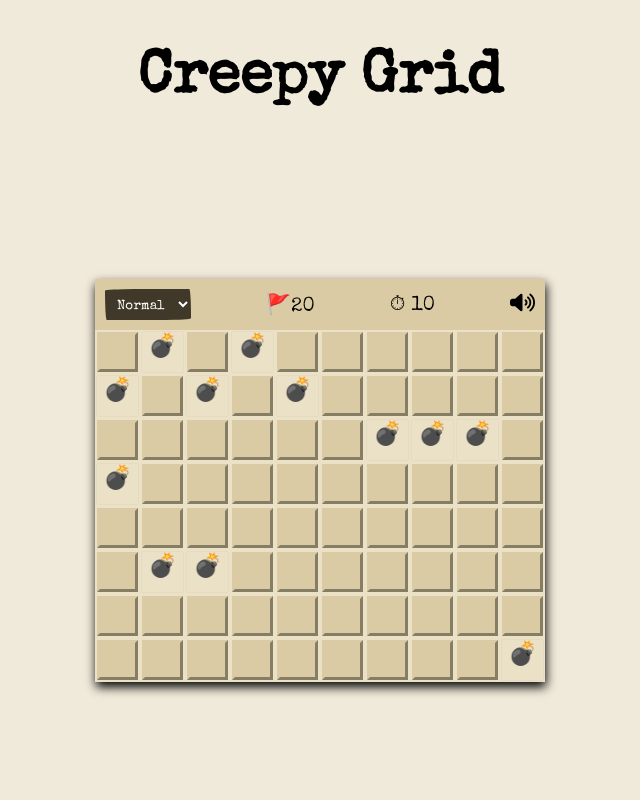
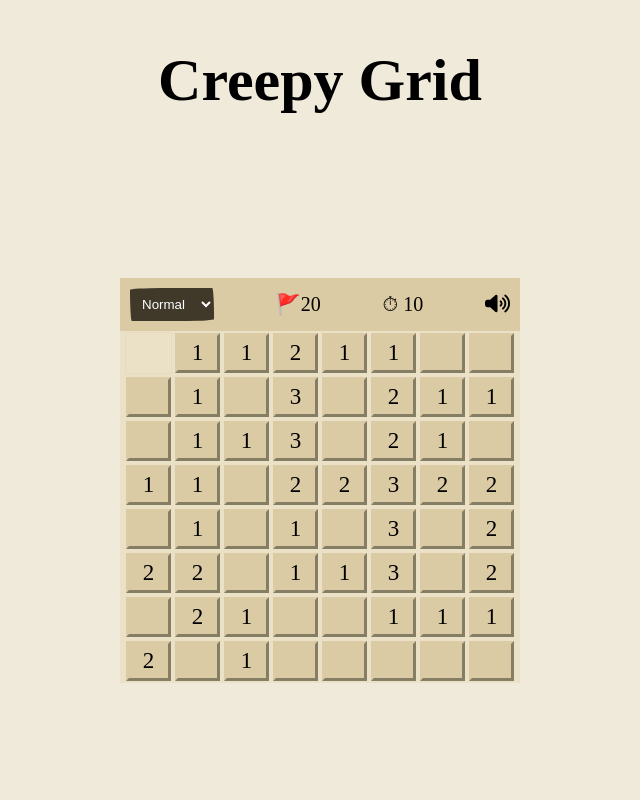
Before and after one commit to reachmohdaltaf/CreepyGrid, a plain HTML site: page index.html in a window 1280 px wide. Both pictures are taken after a click on the element 482 px from the left and 351 px from the top of the page. Shown: the top 800 px of the page, without its empty margins (320-960 px from the left). Drawn offline with nearby package versions, Linux system fonts and the light colour scheme; a web font is replaced by a local one.

Commit message:
fsdfsdfsdf

```diff
--- a/index.html
+++ b/index.html
@@ -1,20 +1,24 @@
 <!DOCTYPE html>
 <html lang="en">
   <head>
-    <meta charset="UTF-8">
-    <meta name="viewport" content="width=device-width, initial-scale=1.0">
-    <link rel="stylesheet" href="style.css">
-    <link rel="stylesheet" href="https://cdnjs.cloudflare.com/ajax/libs/font-awesome/6.6.0/css/all.min.css" integrity="sha512-Kc323vGBEqzTmouAECnVceyQqyqdsSiqLQISBL29aUW4U/M7pSPA/gEUZQqv1cwx4OnYxTxve5UMg5GT6L4JJg==" crossorigin="anonymous" referrerpolicy="no-referrer" />
+    <meta charset="UTF-8" />
+    <meta name="viewport" content="width=device-width, initial-scale=1.0" />
+    <link rel="stylesheet" href="style.css" />
+    <link
+      rel="stylesheet"
+      href="https://cdnjs.cloudflare.com/ajax/libs/font-awesome/6.6.0/css/all.min.css"
+      integrity="sha512-Kc323vGBEqzTmouAECnVceyQqyqdsSiqLQISBL29aUW4U/M7pSPA/gEUZQqv1cwx4OnYxTxve5UMg5GT6L4JJg=="
+      crossorigin="anonymous"
+      referrerpolicy="no-referrer"
+    />
     <title>Creepy Grid</title>
   </head>
   <body>
-
     <header class="web-header">
       <h1>Creepy Grid</h1>
     </header>
 
     <main>
-
       <div class="minesweeper">
         <header class="minesweeper-header">
           <select class="selector" name="" id="selector">
@@ -33,127 +37,78 @@
           </div>
         </header>
 
-        <div class="minesweeper-board">
-            <!----row and column come here-->
-            <!-- <div class="box revealed one">1</div>
-            <div class="box revealed flag"></div>
-            <div class="box revealed"></div>
-            <div class="box revealed"></div>
-            <div class="box revealed bomb"></div>
-            <div class="box revealed two flag">2</div>
-            <div class="box"></div>
-            <div class="box"></div>
-            <div class="box"></div>
-            <div class="box"></div>
-            <div class="box"></div>
-            <div class="box revealed "></div>
-            <div class="box revealed two">2</div>
-            <div class="box revealed three">3</div>
-            <div class="box"></div>
-            <div class="box"></div>
-            <div class="box"></div>
-            <div class="box"></div>
-            <div class="box"></div>
-            <div class="box revealed two">2</div>
-            <div class="box revealed one">1</div>
-            <div class="box revealed two">2</div>
-            <div class="box"></div>
-            <div class="box"></div>
-            <div class="box"></div>
-            <div class="box"></div>
-            <div class="box"></div>
-            <div class="box"></div>
-            <div class="box"></div>
-            <div class="box"></div>
-            <div class="box"></div>
-            <div class="box"></div>
-            <div class="box"></div>
-            <div class="box"></div>
-            <div class="box"></div>
-            <div class="box"></div>
-            <div class="box"></div>
-            <div class="box"></div>
-            <div class="box"></div>
-            <div class="box"></div>
-            <div class="box"></div>
-            <div class="box"></div>
-            <div class="box"></div>
-            <div class="box"></div>
-            <div class="box"></div>
-            <div class="box"></div>
-            <div class="box"></div>
-            <div class="box"></div>
-            <div class="box"></div>
-            <div class="box"></div>
-            <div class="box"></div>
-            <div class="box"></div>
-            <div class="box"></div>
-            <div class="box"></div>
-            <div class="box"></div>
-            <div class="box revealed"></div>
-            <div class="box revealed"></div>
-            <div class="box revealed"></div>
-            <div class="box revealed"></div>
-            <div class="box"></div>
-            <div class="box"></div>
-            <div class="box"></div>
-            <div class="box"></div>
-            <div class="box"></div>
-            <div class="box"></div>
-            <div class="box"></div>
-            <div class="box"></div>
-            <div class="box"></div>
-            <div class="box"></div>
-            <div class="box"></div>
-            <div class="box"></div>
-            <div class="box"></div>
-            <div class="box"></div>
-            <div class="box"></div>
-            <div class="box"></div>
-            <div class="box"></div>
-            <div class="box"></div>
-            <div class="box"></div>
-            <div class="box"></div>
-            <div class="box"></div>
+        <!-- board of minesweeper  -->
+
+        <div class="minesweeper-board" id="board">
+            <!-- tiles are here  -->
+        </div>
 
 
-
-      -->
-
     </div>
-
-    </div>
-
     </main>
 
     <section class="howtoplay">
-
       <div class="how-heading">
         <h2>How To Play The Game ?</h2>
       </div>
 
       <div class="how-content">
         <ul>
-            <li><strong>Objective:</strong> Clear a minefield without detonating any mines. The goal is to uncover all the safe squares.</li>
-            <li><strong>Game Board:</strong> The board consists of a grid of squares, some of which contain mines. The size of the board and the number of mines can vary depending on the difficulty level (easy, medium, hard).</li>
-            <li><strong>Starting the Game:</strong> Click on any square to start the game. The first click will always reveal a safe square.</li>
-            <li><strong>Uncovering Squares:</strong> Clicking on a square will either uncover a number (indicating the count of adjacent mines) or a mine (which ends the game). If a square with no adjacent mines is clicked, it will automatically reveal all adjacent squares.</li>
-            <li><strong>Numbers:</strong> Each uncovered number (1-8) indicates how many mines are in the surrounding squares (including diagonals). Use these numbers to deduce where mines might be located.</li>
-            <li><strong>Flagging Mines:</strong> Right-click (or use a specific key combination) to place a flag on a suspected mine location. Flagging helps keep track of potential mines and prevents accidental clicks.</li>
-            <li><strong>Winning the Game:</strong> The game is won when all non-mine squares are uncovered or all mines are flagged correctly.</li>
-            <li><strong>Losing the Game:</strong> The game is lost if you click on a mine, which will end the game and reveal all mine locations.</li>
-            <li><strong>Game Settings:</strong> Adjust settings for difficulty, including grid size and number of mines.</li>
-            <li><strong>Strategy:</strong> Use logic and deduction to uncover squares and flag potential mines. Start by clicking on corners or edges where there are fewer adjacent squares.</li>
+          <li>
+            <strong>Objective:</strong> Clear a minefield without detonating any
+            mines. The goal is to uncover all the safe squares.
+          </li>
+          <li>
+            <strong>Game Board:</strong> The board consists of a grid of
+            squares, some of which contain mines. The size of the board and the
+            number of mines can vary depending on the difficulty level (easy,
+            medium, hard).
+          </li>
+          <li>
+            <strong>Starting the Game:</strong> Click on any square to start the
+            game. The first click will always reveal a safe square.
+          </li>
+          <li>
+            <strong>Uncovering Squares:</strong> Clicking on a square will
+            either uncover a number (indicating the count of adjacent mines) or
+            a mine (which ends the game). If a square with no adjacent mines is
+            clicked, it will automatically reveal all adjacent squares.
+          </li>
+          <li>
+            <strong>Numbers:</strong> Each uncovered number (1-8) indicates how
+            many mines are in the surrounding squares (including diagonals). Use
+            these numbers to deduce where mines might be located.
+          </li>
+          <li>
+            <strong>Flagging Mines:</strong> Right-click (or use a specific key
+            combination) to place a flag on a suspected mine location. Flagging
+            helps keep track of potential mines and prevents accidental clicks.
+          </li>
+          <li>
+            <strong>Winning the Game:</strong> The game is won when all non-mine
+            squares are uncovered or all mines are flagged correctly.
+          </li>
+          <li>
+            <strong>Losing the Game:</strong> The game is lost if you click on a
+            mine, which will end the game and reveal all mine locations.
+          </li>
+          <li>
+            <strong>Game Settings:</strong> Adjust settings for difficulty,
+            including grid size and number of mines.
+          </li>
+          <li>
+            <strong>Strategy:</strong> Use logic and deduction to uncover
+            squares and flag potential mines. Start by clicking on corners or
+            edges where there are fewer adjacent squares.
+          </li>
         </ul>
       </div>
-
     </section>
 
     <footer>
       <div class="copyright">@Copyright</div>
     </footer>
 
-
     <script src="./script.js"></script>
   </body>
 </html>
--- a/script.js
+++ b/script.js
@@ -1,125 +1,115 @@
-const selector = document.querySelector("#selector");
-const board = document.querySelector(".minesweeper-board");
+//when the window will loaded
 
-let bombCount = 12;
-let bombPosition = [];
+document.addEventListener("DOMContentLoaded", () => {
+  //we have call the board fro html
+  const board = document.querySelector("#board");
+  const flagCount = document.querySelector("flag-counter");
+  console.log(board);
+  const tilerow = 8; //tilerowcount
+  const tilecolumn = 8; //tilecolumn count
+  let bombCount = 10; //bomb count
+  let square = []; //an array for square inside the tiles
+  // we have create a board in which there are different
+  //  tile with  row and different
+  //  column and also append that in the board
 
+  const createBoard = () => {
+    // now we are creating an array in which there are shuffled bomb
+    // so what we have done int this we have taken two arrays and shuffled them
+    const bombArray = Array(bombCount).fill("bomb");
+    const emptyArray = Array(tilerow * tilecolumn - bombCount).fill("valid");
+    const concatArray = emptyArray.concat(bombArray);
+    const shuffedArray = concatArray.sort(() => Math.random() - 0.5); // doubt here is why 0.5 and we cant use floor why
+    // console.log(shuffedArray);
+    // console.log(emptyArray);
+    // console.log(bombArray);
 
-selector.value = "normal"
-let gameboard = [];
+    // board is created here with forloop
+    for (let i = 0; i < tilerow * tilecolumn; i++) {
+      const tile = document.createElement("div");
+      tile.classList.add("tile");
+      tile.classList.add(shuffedArray[i]);
+      tile.id = i;
 
-// creating difficulty of the game
-const difficulty = () =>{
-    let boardRow = 8;
-        let boardColumn = 10;
-        generateBombs(boardRow, boardColumn);
-        createBox(boardRow, boardColumn)
-    selector.addEventListener("change", () => {
-        if (selector.value === "normal") {
-          boardRow = 8;
-          boardColumn = 10;
-        } else if (selector.value === "medium") {
-          boardRow = 9;
-          boardColumn = 10;
-        } else if (selector.value === "hard") {
-          boardRow = 10;
-          boardColumn = 10;
-        }
-        createBox(boardRow, boardColumn)
-        generateBombs(boardRow, boardColumn);
+      board.append(tile);
+      square.push(tile); // we have also push the tiles to an
+      //empty array so that we can work on it
 
+      // console.log(square);
+
+      // now we are creating a click funtion on
+      //every tile that will be clicked
+
+      tile.addEventListener("click", () => {
+        click(tile);
+      });
+    }
+    updateNumber()
+  };
+
+const updateNumber = ()=>{
+    // now we are out of the for loop and we are
+  //making number that will show near every bombCount and give hint to the user
+  for (let i = 0; i < square.length; i++) {
+    let total = 0; // Total count of bombs around the tile
+    const currentTile = square[i]; // Current tile being checked
+    console.log(currentTile);
+
+    if (currentTile.classList.contains("bomb")) continue; // Skip this tile if it has a bomb
+
+    const isLeftEdge = i % tilecolumn === 0; // True if tile is on the left edge
+    const isRightEdge = i % tilecolumn === tilecolumn - 1; // True if tile is on the right edge
+
+    // Check all surrounding tiles for bombs and storing in the variable in array
+    const neighbors = [
+      i - 1,
+      i + 1,
+      i - tilecolumn,
+      i + tilecolumn,
+      i - tilecolumn - 1,
+      i - tilecolumn + 1,
+      i + tilecolumn - 1,
+      i + tilecolumn + 1,
+    ];
+
+    neighbors.forEach((neighbor) => {
+      // Skip out-of-bounds neighbors
+      if (neighbor < 0 || neighbor >= tilerow * tilecolumn) return;
+
+      // Handle left and right edge cases
+      if (
+        (i % tilecolumn === 0 && neighbor % tilecolumn === tilecolumn - 1) ||
+        (i % tilecolumn === tilecolumn - 1 && neighbor % tilecolumn === 0)
+      ) {
+        return;
+      }
+
+      if (square[neighbor] && square[neighbor].classList.contains("bomb"))
+        total++;
     });
-}
 
-
-
-// genrating a bomb
-const generateBombs = (boardRow, boardColumn ) =>{
-    bombPosition = [];
-    while(bombPosition.length < bombCount){
-        let position = Math.floor(Math.random() * boardRow * boardColumn);
-        if(!bombPosition.includes(position)){
-            bombPosition.push(position);
-
-        }
+    if (total > 0) {
+      currentTile.setAttribute("data", total);
+      currentTile.innerHTML = total;
     }
-    console.log("Bombs at:", bombPosition);
+  }
 
 }
+  createBoard();
+  console.log(board);
 
-
-const revealAllBombs = (box) => {
-    const boxes = document.querySelectorAll(".box");
-    bombPosition.forEach((position) => {
-        boxes[position].classList.add("bomb", "revealed");
-
-
-    });
-};
-
-const bombnear = (position, boardRow, boardColumn)=>{
-
-    const near = [-1, 1, -boardColumn, -boardColumn  -1, -boardColumn +1, boardColumn -1,boardColumn + 1 ]
-    let count = 0;
-      neighbors.forEach((offset) => {
-        const neighborPosition = position + offset;
-        // Ensure we are not out of bounds and the position is valid
-        if (neighborPosition >= 0 && neighborPosition < boardRow * boardColumn) {
-            if (bombPosition.includes(neighborPosition)) {
-                count++;
-            }
+  function click(tile) {
+    if (tile.classList.contains("revealed")) return; //if the tile is already revealed then it will not run now
+    tile.classList.add("revealed");
+    let bombfound = false;
+    if (tile.classList.contains("bomb")) {
+      tile.classList.add("addbomb");
+      square.forEach((tile) => {
+        if (tile.classList.contains("bomb")) {
+          tile.classList.add("revealed");
+          tile.classList.add("addbomb");
         }
-    });
-    return count;
-}
-
-
-
-
-
-// creating the box roww and column loop
-const createBox = (boardRow, boardColumn) => {
-    board.innerHTML = "";
-    for (let i = 0; i < boardRow; i++) {
-      for (let j = 0; j < boardColumn; j++) {
-        const box = document.createElement("div");
-        let position = i * boardColumn + j;
-
-        box.addEventListener('click', ()=>{
-
-            if (bombPosition.includes(position)) {
-                box.classList.add("bomb");
-                alert("Chalo Beta ghar Jao")
-                revealAllBombs(box)
-                revealBox(box)
-            } else {
-
-                revealBox(box);
-            }
-        });
-
-        box.classList.add("box");
-        board.appendChild(box);
-      }
+      });
     }
-    console.log(board);
-};
-
-
-
-
-
-
-// onreavealing the box show the number written
-
-const revealBox = (box) => {
-  box.classList.add("revealed");
-  box.textContent = "";
-};
-
-const startGame = () => {
-  difficulty();
-  console.log("Game started");
-};
-
-startGame();
+  }
+});
--- a/style.css
+++ b/style.css
@@ -1,11 +1,9 @@
-    @import url('https://fonts.googleapis.com/css2?family=Open+Sans:ital,wght@0,300..800;1,300..800&family=Roboto:ital,wght@0,100;0,300;0,400;0,500;0,700;0,900;1,100;1,300;1,400;1,500;1,700;1,900&family=Rubik+Wet+Paint&family=Special+Elite&display=swap');
 
 
 *{
     margin: 0;
     padding: 0;
     box-sizing: border-box;
-    font-family: "Special Elite", system-ui;
 }
 
 
@@ -36,8 +34,8 @@ main{
 
 .minesweeper{
     background-color: #dacba4;
-    width: 450px;
-    box-shadow: 1px 5px 10px;
+    width: 400px;
+    tile-shadow: 1px 5px 10px;
 
 }
 
@@ -47,6 +45,7 @@ main{
     padding: 10px;
     align-items: center;
 
+
 }
 
 .minesweeper-board{
@@ -54,13 +53,16 @@ main{
     flex-wrap: wrap;
     justify-content: center;
     background-color: #eae1c6;
+    width: 400px;
+
+
 
 }
 
-.minesweeper-board .box{
-    width: 41px;
+.minesweeper-board .tile{
+    width: 45px;
+    height: 40px;
     margin: 2px;
-    height: 40px;
     background-color: #dacba4;
     display: flex;
     justify-content: center;
@@ -70,34 +72,37 @@ main{
     position: relative;
     cursor: pointer;
     border: 3px outset #dacba4;
+    color: black;
 
 }
 
 
 
-/* boxes numbers color  */
 
-.box.one{
+
+/* tilees numbers color  */
+
+.tile.x1{
     color: blue;
 }
 
-.box.two{
+.tile.x2{
     color: darkgreen;
 }
 
-.box.three{
+.tile.x3{
     color: red;
 }
 
 
-.box.flag::after{
+.tile.flag::after{
     content: "🚩";
     position: absolute;
     height: 40px;
     top: 0;
 }
 
-.box.bomb::after{
+.tile.addbomb::after{
     content: "💣";
     position: absolute;
     height: 40px;
@@ -106,21 +111,7 @@ main{
 
 
 
-
-
-
-
-
-
-
-
-
-
-
-
-
-
-.box.revealed{
+.tile.revealed{
     background-color: #eae1c6;
     box-shadow: 0px 0px 0.5px;
     color: black;
@@ -131,12 +122,12 @@ main{
 
 
 }
-.minesweeper-board .box:not(.revealed):hover {
+.minesweeper-board .tile:not(.revealed):hover {
     scale: 0.940;
 
 }
 
-.box.revealed {
+.tile.revealed {
     scale: 1;
 
 }
@@ -154,7 +145,7 @@ main{
     background-color:#B7B09B;
     width: 700px;
     padding: 20px;
-    box-shadow: 0px 10px 10px;
+    tile-shadow: 0px 10px 10px;
     margin-top: 50px;
 
 }
```
Lines whose indentation alone changed are shown as unchanged.
